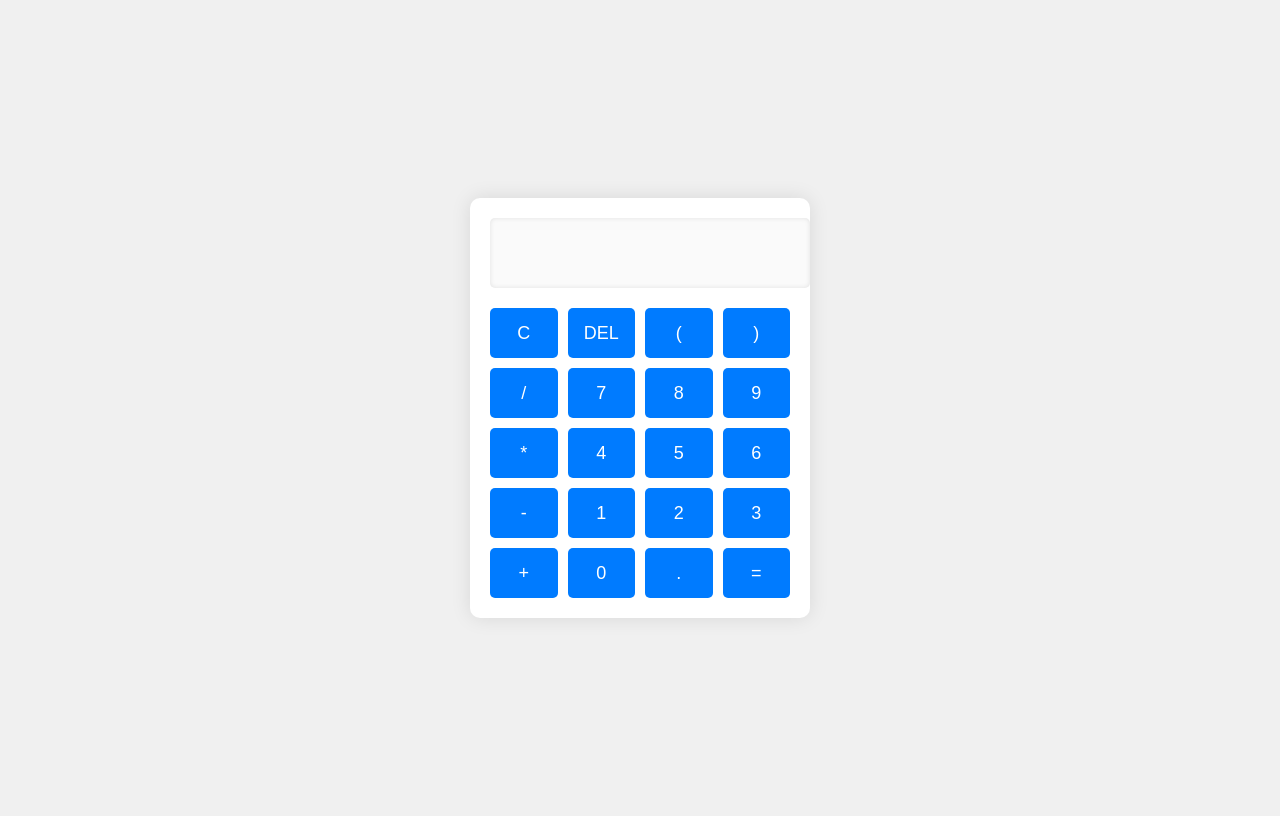
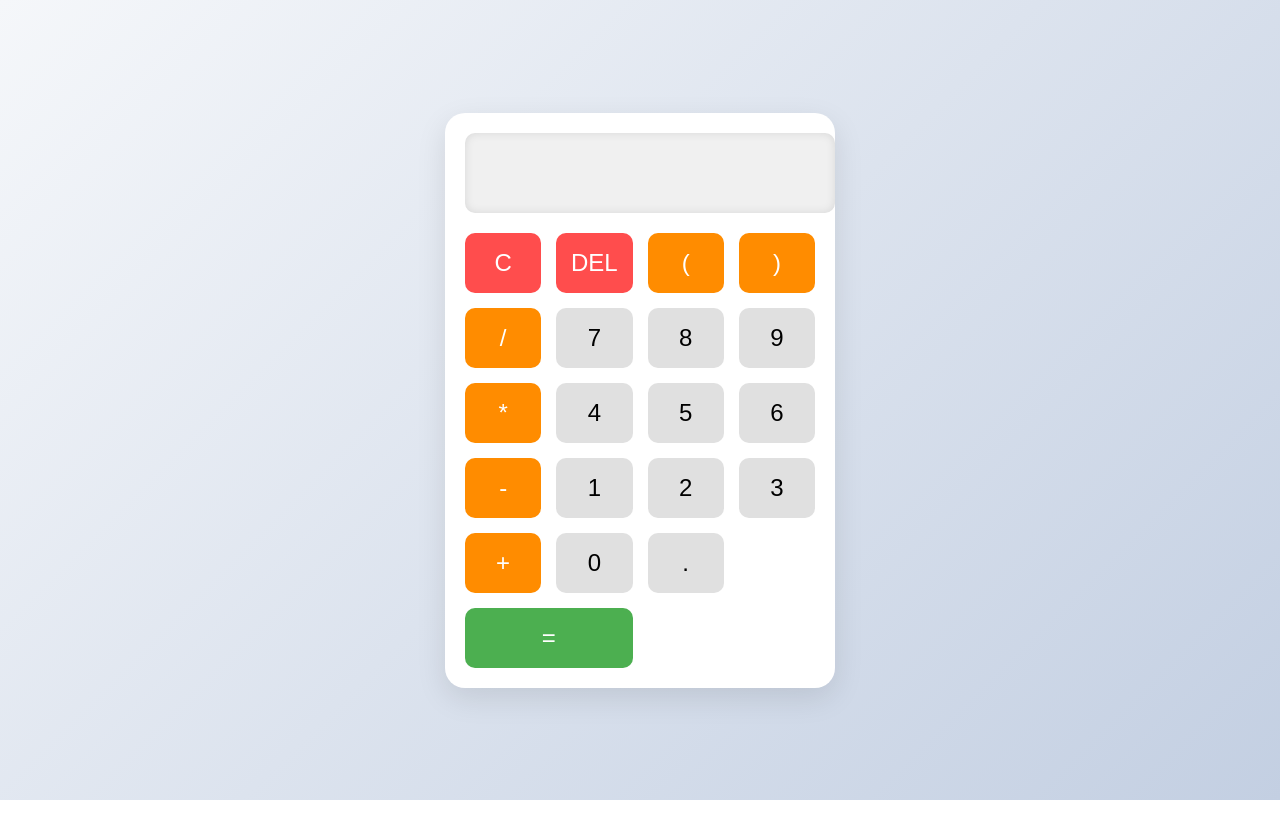
Before and after one commit to danielecampione/calculator, a plain HTML site: page index.html in a window 1280 px wide. Drawn offline with Linux system fonts and the light colour scheme.

Commit message:
v0.01b
v0.01b

```diff
--- a/index.html
+++ b/index.html
@@ -12,26 +12,26 @@
             <input type="text" id="result" disabled>
         </div>
         <div class="buttons">
-            <button onclick="clearDisplay()">C</button>
-            <button onclick="deleteLast()">DEL</button>
-            <button onclick="appendToDisplay('(')">(</button>
-            <button onclick="appendToDisplay(')')">)</button>
-            <button onclick="appendToDisplay('/')">/</button>
-            <button onclick="appendToDisplay('7')">7</button>
-            <button onclick="appendToDisplay('8')">8</button>
-            <button onclick="appendToDisplay('9')">9</button>
-            <button onclick="appendToDisplay('*')">*</button>
-            <button onclick="appendToDisplay('4')">4</button>
-            <button onclick="appendToDisplay('5')">5</button>
-            <button onclick="appendToDisplay('6')">6</button>
-            <button onclick="appendToDisplay('-')">-</button>
-            <button onclick="appendToDisplay('1')">1</button>
-            <button onclick="appendToDisplay('2')">2</button>
-            <button onclick="appendToDisplay('3')">3</button>
-            <button onclick="appendToDisplay('+')">+</button>
-            <button onclick="appendToDisplay('0')">0</button>
-            <button onclick="appendToDisplay('.')">.</button>
-            <button onclick="calculateResult()">=</button>
+            <button class="btn function" onclick="clearDisplay()">C</button>
+            <button class="btn function" onclick="deleteLast()">DEL</button>
+            <button class="btn operator" onclick="appendToDisplay('(')">(</button>
+            <button class="btn operator" onclick="appendToDisplay(')')">)</button>
+            <button class="btn operator" onclick="appendToDisplay('/')">/</button>
+            <button class="btn number" onclick="appendToDisplay('7')">7</button>
+            <button class="btn number" onclick="appendToDisplay('8')">8</button>
+            <button class="btn number" onclick="appendToDisplay('9')">9</button>
+            <button class="btn operator" onclick="appendToDisplay('*')">*</button>
+            <button class="btn number" onclick="appendToDisplay('4')">4</button>
+            <button class="btn number" onclick="appendToDisplay('5')">5</button>
+            <button class="btn number" onclick="appendToDisplay('6')">6</button>
+            <button class="btn operator" onclick="appendToDisplay('-')">-</button>
+            <button class="btn number" onclick="appendToDisplay('1')">1</button>
+            <button class="btn number" onclick="appendToDisplay('2')">2</button>
+            <button class="btn number" onclick="appendToDisplay('3')">3</button>
+            <button class="btn operator" onclick="appendToDisplay('+')">+</button>
+            <button class="btn number" onclick="appendToDisplay('0')">0</button>
+            <button class="btn number" onclick="appendToDisplay('.')">.</button>
+            <button class="btn equals" onclick="calculateResult()">=</button>
         </div>
     </div>
     <script src="script.js"></script>
--- a/styles.css
+++ b/styles.css
@@ -3,16 +3,17 @@ body {
     justify-content: center;
     align-items: center;
     height: 100vh;
-    background-color: #f0f0f0;
-    font-family: 'Arial', sans-serif;
+    background: linear-gradient(135deg, #f5f7fa, #c3cfe2);
+    font-family: 'Roboto', sans-serif;
+    margin: 0;
 }
 
 .calculator {
     background-color: #fff;
-    border-radius: 10px;
-    box-shadow: 0 0 20px rgba(0, 0, 0, 0.1);
+    border-radius: 20px;
+    box-shadow: 0 10px 30px rgba(0, 0, 0, 0.1);
     padding: 20px;
-    width: 300px;
+    width: 350px;
 }
 
 .display {
@@ -21,32 +22,57 @@ body {
 
 .display input {
     width: 100%;
-    height: 50px;
-    font-size: 24px;
+    height: 60px;
+    font-size: 32px;
     text-align: right;
     border: none;
-    border-radius: 5px;
+    border-radius: 10px;
     padding: 10px;
-    box-shadow: inset 0 0 5px rgba(0, 0, 0, 0.1);
+    box-shadow: inset 0 0 10px rgba(0, 0, 0, 0.1);
+    background-color: #f0f0f0;
 }
 
 .buttons {
     display: grid;
     grid-template-columns: repeat(4, 1fr);
-    gap: 10px;
+    gap: 15px;
 }
 
 button {
-    height: 50px;
-    font-size: 18px;
+    height: 60px;
+    font-size: 24px;
     border: none;
-    border-radius: 5px;
-    background-color: #007BFF;
-    color: #fff;
+    border-radius: 10px;
     cursor: pointer;
-    transition: background-color 0.3s;
+    transition: all 0.3s ease;
 }
 
 button:hover {
-    background-color: #0056b3;
+    transform: translateY(-3px);
+    box-shadow: 0 5px 15px rgba(0, 0, 0, 0.2);
 }
+
+button:active {
+    transform: translateY(0);
+    box-shadow: none;
+}
+
+.btn.number {
+    background-color: #e0e0e0;
+}
+
+.btn.operator {
+    background-color: #ff8c00;
+    color: #fff;
+}
+
+.btn.function {
+    background-color: #ff4d4d;
+    color: #fff;
+}
+
+.btn.equals {
+    background-color: #4caf50;
+    color: #fff;
+    grid-column: span 2;
+}
```
